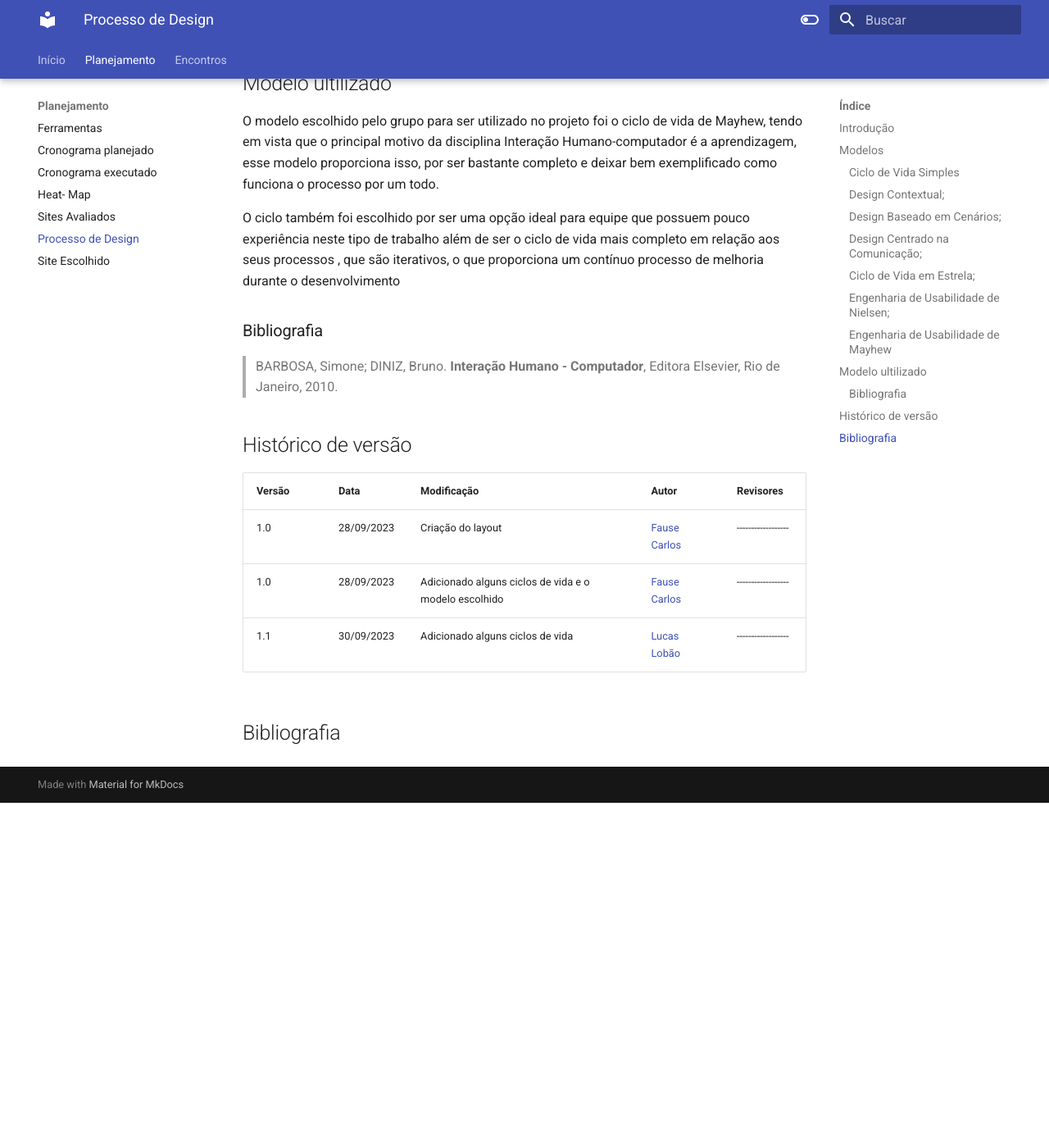
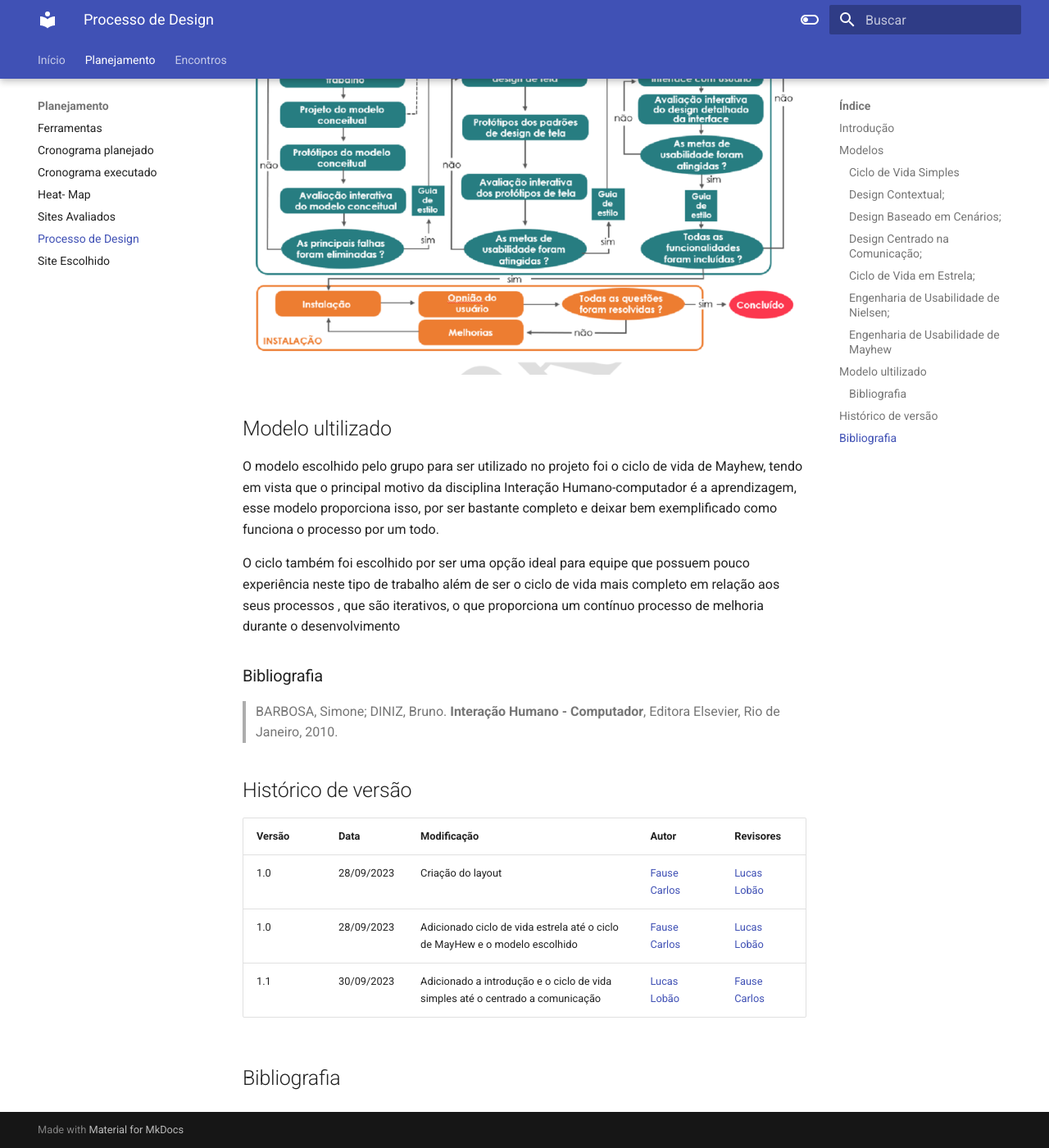
Before and after one commit to Interacao-Humano-Computador/2023.2--BRB-Mobilidade, an MkDocs documentation site: the page built from docs/process_des.md, in a window 1280 px wide and 1400 px high, scrolled down 3859 px. Shown: the whole window at 82% size. Built offline with MkDocs 1.6.1 and Material for MkDocs 9.7.7, drawn with Linux system fonts in a browser that asks for light colours; before the commit the page ends 4838 px from its top, so only the background shows below that.

Commit message:
uploading desing process

```diff
--- a/docs/process_des.md
+++ b/docs/process_des.md
@@ -79,8 +83,8 @@
 
 | Versão | Data       | Modificação                             | Autor                         | Revisores                         |
 | ------ | ---------- | --------------------------------------- | ----------------------------- | ----------------------------- |
-|    1.0   |   28/09/2023   |   Criação do layout |  [Fause Carlos](https://github.com/FauseSkyWalker)|------------------|
-|    1.0   |   28/09/2023   |   Adicionado alguns ciclos de vida e o modelo escolhido |  [Fause Carlos](https://github.com/FauseSkyWalker)|------------------|
-|    1.1   |   30/09/2023   |   Adicionado alguns ciclos de vida |  [Lucas Lobão](https://github.com/lucaslobao-18)|------------------|
+|    1.0   |   28/09/2023   |   Criação do layout |  [Fause Carlos](https://github.com/FauseSkyWalker)|[Lucas Lobão](https://github.com/lucaslobao-18)|
+|    1.0   |   28/09/2023   |   Adicionado ciclo de vida estrela até o ciclo de MayHew e o modelo escolhido |  [Fause Carlos](https://github.com/FauseSkyWalker)|[Lucas Lobão](https://github.com/lucaslobao-18)|
+|    1.1   |   30/09/2023   |   Adicionado a introdução  e o ciclo de vida simples até o centrado a comunicação |  [Lucas Lobão](https://github.com/lucaslobao-18)|[Fause Carlos](https://github.com/FauseSkyWalker)|
 
 ## Bibliografia
```
Also changed, not shown: other parts of docs/process_des.md (+4 -0 lines), docs/assets/Ciclo de vida simples.png (deleted), docs/assets/Ciclo_de_vida_simples.png (deleted), docs/assets/Design baseado em cenarios.png (deleted), docs/assets/Design centrado na comunicacao.png (deleted), docs/assets/Design_baseado_em_cenarios.png (deleted), docs/assets/Design_centrado_na_comunicacao.png (deleted), docs/assets/baseado.png (added), docs/assets/simples.png (added).
